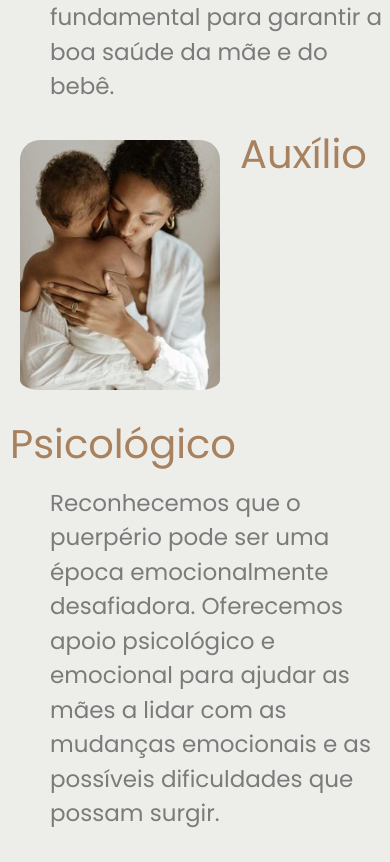
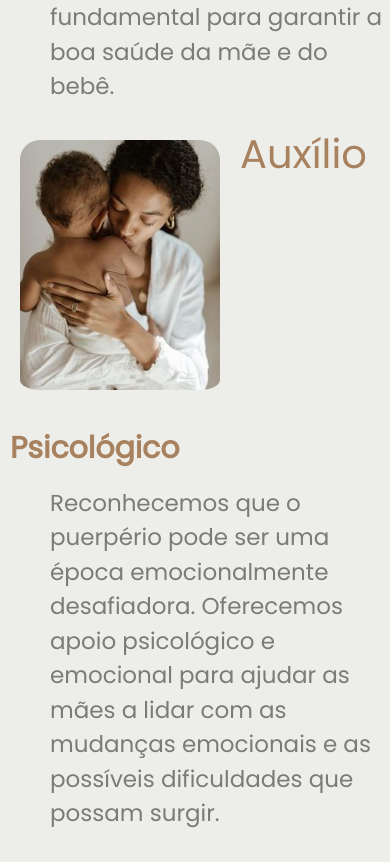
Before and after one commit to PietroLim4/Zelo, a plain HTML site: page index.html in a window 390 px wide. Shown: the part 1100-1962 px from the top of the page. Drawn offline with nearby package versions, Linux system fonts and the light colour scheme.

Commit message:
atualizando

```diff
--- a/CSS/style.css
+++ b/CSS/style.css
@@ -196,39 +196,52 @@ footer {
     padding-left: 20px;
 }
 
-@media (max-width:800px) {
+@media (max-width:600px) {
     img {
         width: 300px;
     }
+
     .img {
         width: 200px
     }
+
     .img2 {
         width: 200px
     }
+
     .logo {
         width: 200px;
     }
+
     #formulario {
         padding: 0;
         align-items: center;
     }
-    input{
+
+    input {
         font-size: 20px;
     }
+
+    span {
+        font-size: 30px;
+        font-weight: 600;
+    }
+
     .campos {
         width: 100%;
     }
+
     .pForm {
         padding: 0;
     }
+
     h2 {
         padding: 10px;
         font-size: 40px;
     }
 
-.envio {
-    margin-left: 35%;
-}
+    .envio {
+        margin-left: 40%;
+    }
 
 }
--- a/index.html
+++ b/index.html
@@ -96,7 +96,7 @@
 
     <img class="img" src="IMG/zelo5.jpg" alt="">
 
-    <h2> Auxílio Psicológico</h2>
+    <h2> Auxílio <span>Psicológico</span></h2>
     <p class="services">Reconhecemos que o puerpério pode ser uma época emocionalmente desafiadora. Oferecemos apoio
         psicológico e emocional para ajudar as mães a lidar com as mudanças emocionais e as possíveis dificuldades
         que
```
